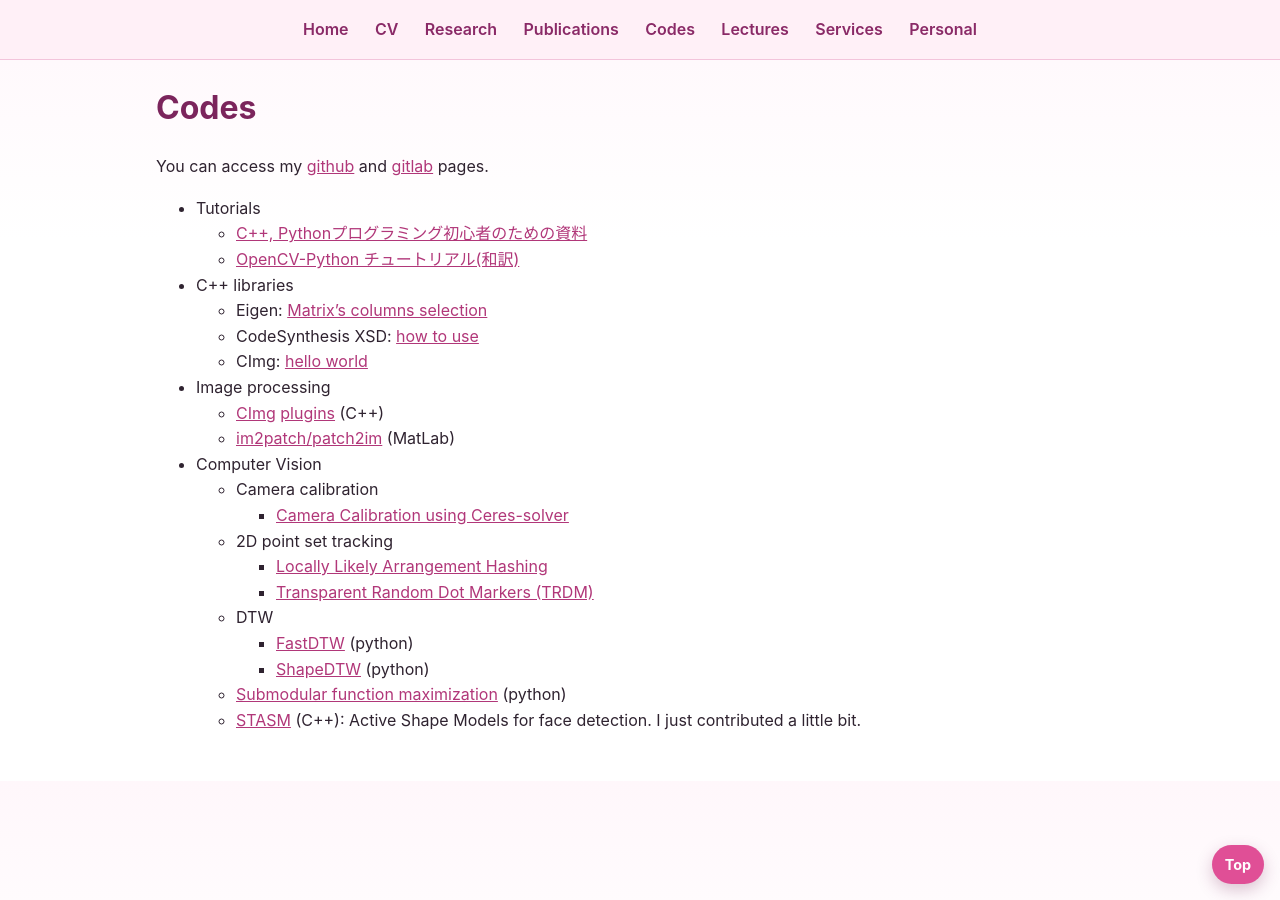
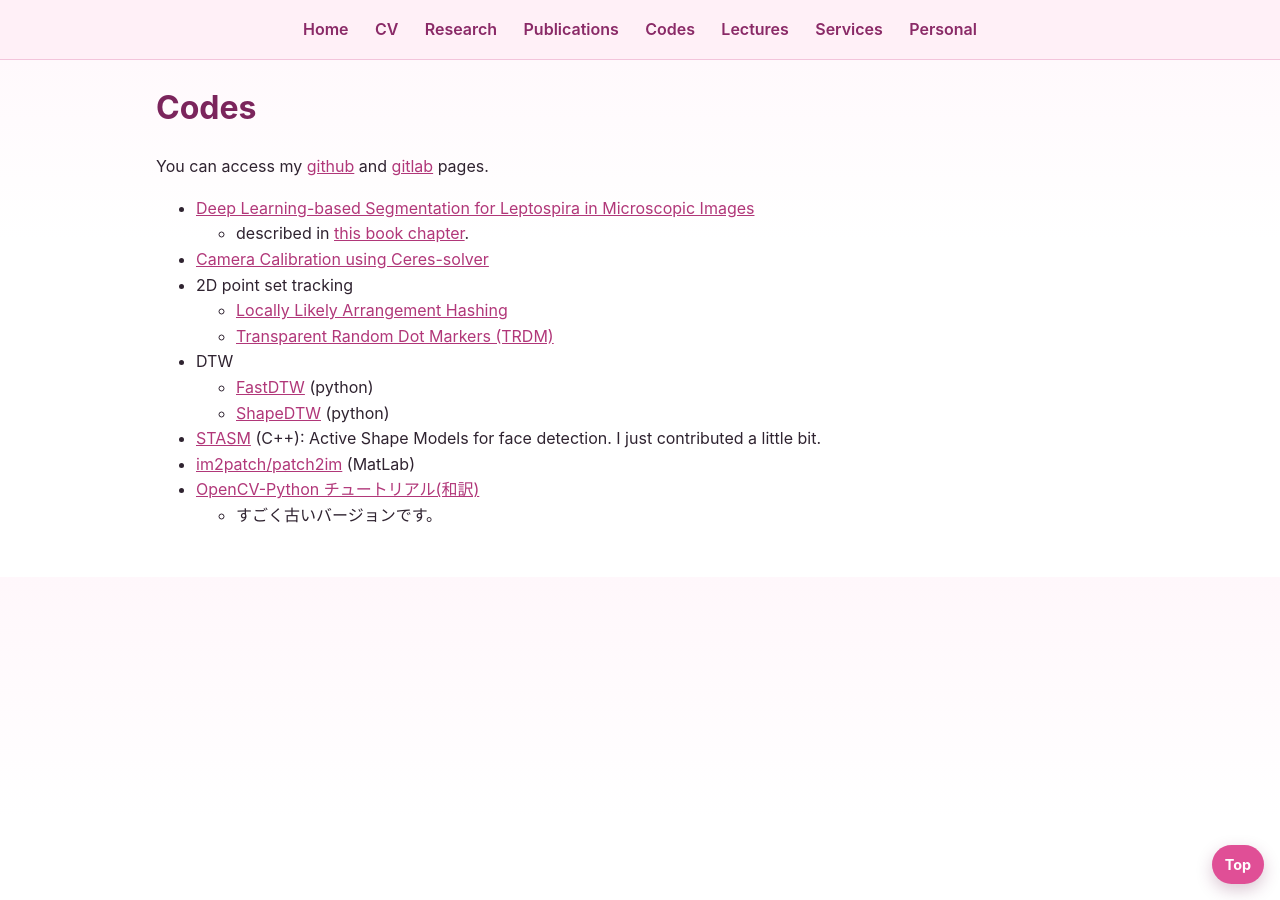
Before and after one commit to charmie11/charmie11.github.io, a Jekyll site: the page built from codes.md, in a window 1280 px wide. Built offline with Jekyll 4.4.1, drawn with Linux system fonts in a browser that asks for light colours.

Commit message:
整理して、LeptoBookのコードを追加

```diff
--- a/codes.md
+++ b/codes.md
@@ -5,24 +5,16 @@ title: Codes
 
 You can access my [github](https://github.com/charmie11) and [gitlab](https://gitlab.com/charmie11) pages.
 
-- Tutorials
-  - [C++, Pythonプログラミング初心者のための資料](https://gitlab.com/charmie11/Programming-Startup)
-  - [OpenCV-Python チュートリアル(和訳)](https://gitlab.com/charmie11/OpenCV2-Python-Tutorials-Japanese)
-- C++ libraries
-  - Eigen: [Matrix's columns selection](https://gitlab.com/charmie11/Eigen-select-columns)
-  - CodeSynthesis XSD: [how to use](https://gitlab.com/charmie11/CodeSynthesisXSD-Sample)
-  - CImg: [hello world](https://gitlab.com/charmie11/CImg-hello-world)
-- Image processing
-  - [CImg](http://cimg.eu/) [plugins](https://gitlab.com/charmie11/CImg-Plugins-Demo) (C++)
-  - [im2patch/patch2im](https://gitlab.com/charmie11/MatLabImagePatching) (MatLab)
-- Computer Vision
-  - Camera calibration
-    - [Camera Calibration using Ceres-solver](https://gitlab.com/charmie11/ccc)
-  - 2D point set tracking
-    - [Locally Likely Arrangement Hashing](https://gitlab.com/charmie11/LLAH)
-    - [Transparent Random Dot Markers (TRDM)](https://gitlab.com/charmie11/trdm)
-  - DTW
-    - [FastDTW](https://gitlab.com/charmie11/fastdtw) (python)
-    - [ShapeDTW](https://gitlab.com/charmie11/ShapeDTW) (python)
-  - [Submodular function maximization](https://gitlab.com/charmie11/gm_submodular) (python)
-  - [STASM](https://github.com/juan-cardelino/stasm) (C++): Active Shape Models for face detection. I just contributed a little bit.
+* [Deep Learning-based Segmentation for Leptospira in Microscopic Images](https://github.com/charmie11/YOLO-Leptospira-Segmentation)
+  * described in [this book chapter](https://link.springer.com/protocol/10.1007/978-1-0716-5500-9_19).
+* [Camera Calibration using Ceres-solver](https://gitlab.com/charmie11/ccc)
+* 2D point set tracking
+  * [Locally Likely Arrangement Hashing](https://gitlab.com/charmie11/LLAH)
+  * [Transparent Random Dot Markers (TRDM)](https://gitlab.com/charmie11/trdm)
+* DTW
+  * [FastDTW](https://gitlab.com/charmie11/fastdtw) (python)
+  * [ShapeDTW](https://gitlab.com/charmie11/ShapeDTW) (python)
+* [STASM](https://github.com/juan-cardelino/stasm) (C++): Active Shape Models for face detection. I just contributed a little bit.
+* [im2patch/patch2im](https://gitlab.com/charmie11/MatLabImagePatching) (MatLab)
+* [OpenCV-Python チュートリアル(和訳)](https://gitlab.com/charmie11/OpenCV2-Python-Tutorials-Japanese)
+  * すごく古いバージョンです。
```
